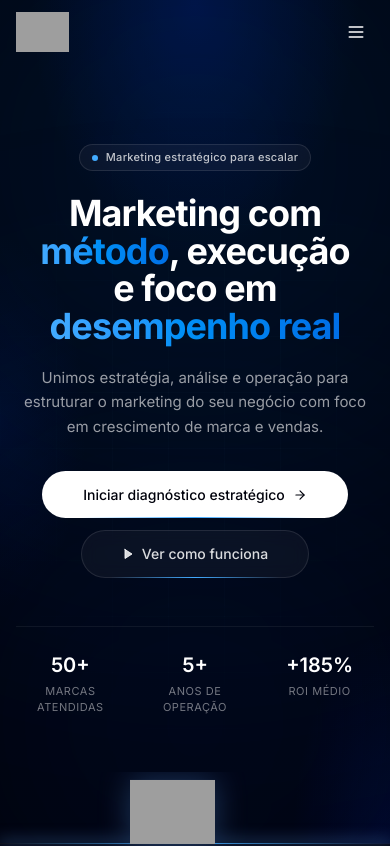
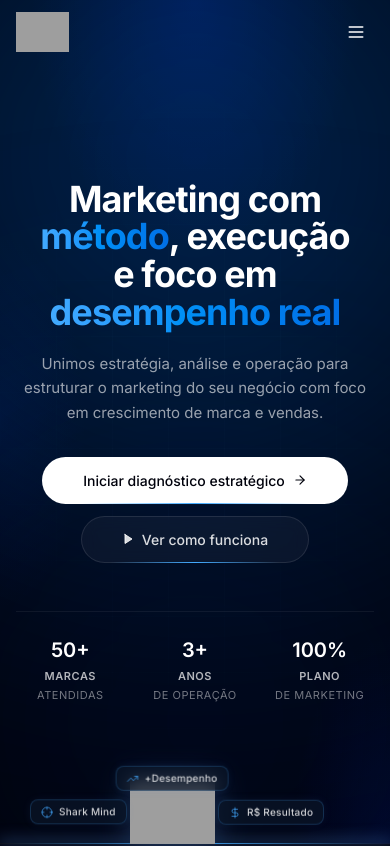
Before and after one commit to rdjunior4/Institucional_Sharks_Company, a Next.js app: page / in a window 390 px wide. Shown: the top 846 px of the page. Built offline with nearby package versions, Linux system fonts and the light colour scheme; grey boxes are pictures that could not be loaded.

Commit message:
feat: atualizar hero stats, animacao de contagem, popups flutuantes na barbatana e glow azul

```diff
--- a/components/sharks/hero-section.tsx
+++ b/components/sharks/hero-section.tsx
@@ -1,11 +1,39 @@
 "use client"
 
-import { motion } from "framer-motion"
+import { useEffect, useState } from "react"
+import { motion, animate } from "framer-motion"
 import Link from "next/link"
 import { ArrowRight, Play, TrendingUp, BarChart3, Sparkles, Activity } from "lucide-react"
 import { Button } from "@/components/sharks/button"
 
+import { useRef } from "react"
+
+function AnimatedCounter({ from, to, suffix }: { from: number; to: number; suffix: string }) {
+  const nodeRef = useRef<HTMLSpanElement>(null)
+
+  useEffect(() => {
+    const node = nodeRef.current
+    if (!node) return
+
+    const controls = animate(from, to, {
+      duration: 2,
+      delay: 0.5,
+      ease: "easeOut",
+      onUpdate(value) {
+        if (node) {
+          node.textContent = `${Math.round(value)}${suffix}`
+        }
+      }
+    })
+
+    return controls.stop
+  }, [from, to, suffix])
+
+  return <span ref={nodeRef}>{from}{suffix}</span>
+}
+
 export function HeroSection() {
+
   return (
     <section
       id="home"
@@ -17,7 +45,7 @@ export function HeroSection() {
       {/* Centered glow orbs — symmetric for centered layout */}
       <div className="pointer-events-none absolute inset-0 overflow-hidden">
         {/* Primary glow — centered top */}
-        <div className="absolute -top-48 left-1/2 h-[700px] w-[700px] -translate-x-1/2 rounded-full bg-sharks-blue/15 blur-[160px]" />
+        <div className="absolute -top-48 left-1/2 h-[700px] w-[700px] -translate-x-1/2 rounded-full bg-sharks-blue/30 blur-[140px]" />
         {/* Subtle accent — centered bottom */}
         <div className="absolute -bottom-32 left-1/2 h-[500px] w-[500px] -translate-x-1/2 rounded-full bg-sharks-blue-dark/20 blur-[160px]" />
       </div>
@@ -26,18 +54,7 @@ export function HeroSection() {
         <div className="flex min-h-[calc(100vh-5rem)] flex-col items-center justify-center pt-16 pb-32 lg:pt-24 lg:pb-48">
           {/* Content — centered */}
           <div className="flex flex-col items-center text-center">
-            <motion.div
-              initial={{ opacity: 0, y: 16 }}
-              animate={{ opacity: 1, y: 0 }}
-              transition={{ duration: 0.6 }}
-              className="inline-flex items-center gap-2 rounded-full border border-white/10 bg-white/[0.04] px-3 py-1 text-[11px] font-medium tracking-wide text-white/75 backdrop-blur-sm"
-            >
-              <span className="relative flex h-1.5 w-1.5">
-                <span className="absolute inline-flex h-full w-full animate-ping rounded-full bg-sharks-blue-light opacity-60" />
-                <span className="relative inline-flex h-1.5 w-1.5 rounded-full bg-sharks-blue-light" />
-              </span>
-              Marketing estratégico para escalar
-            </motion.div>
+
 
             <motion.h1
               initial={{ opacity: 0, y: 16 }}
@@ -45,8 +62,7 @@ export function HeroSection() {
               transition={{ duration: 0.7, delay: 0.1 }}
               className="mt-6 max-w-4xl text-balance text-4xl font-bold leading-[1.05] tracking-tight sm:text-5xl lg:text-6xl"
             >
-              Marketing com{" "}
-              <span className="sharks-gradient-text">método</span>, execução e foco em{" "}
+              Marketing com <span className="sharks-gradient-text">método</span>, execução e foco em{" "}
               <span className="sharks-gradient-text">desempenho real</span>
             </motion.h1>
 
@@ -86,24 +102,42 @@ export function HeroSection() {
 
             {/* Trust indicators */}
             <motion.div
-              initial={{ opacity: 0 }}
-              animate={{ opacity: 1 }}
-              transition={{ duration: 0.7, delay: 0.55 }}
+              initial="hidden"
+              animate="visible"
+              variants={{
+                hidden: { opacity: 0 },
+                visible: {
+                  opacity: 1,
+                  transition: {
+                    delayChildren: 0.55,
+                    staggerChildren: 0.15,
+                  },
+                },
+              }}
               className="mt-12 grid w-full max-w-lg grid-cols-3 gap-4 border-t border-white/[0.06] pt-6"
             >
               {[
-                { value: "50+", label: "Marcas atendidas" },
-                { value: "5+", label: "Anos de operação" },
-                { value: "+185%", label: "ROI médio" },
+                { value: 50, suffix: "+", topWord: "Marcas", bottomWords: "atendidas" },
+                { value: 3, suffix: "+", topWord: "Anos", bottomWords: "de operação" },
+                { value: 100, suffix: "%", topWord: "Plano", bottomWords: "de Marketing" },
               ].map((stat) => (
-                <div key={stat.label} className="text-center">
-                  <p className="text-xl font-semibold text-white sm:text-2xl">
-                    {stat.value}
+                <motion.div
+                  key={stat.topWord}
+                  variants={{
+                    hidden: { opacity: 0, y: 15 },
+                    visible: { opacity: 1, y: 0, transition: { duration: 0.5 } },
+                  }}
+                  whileHover={{ scale: 1.05 }}
+                  className="group flex flex-col items-center text-center cursor-default"
+                >
+                  <p className="text-xl font-semibold text-white sm:text-2xl transition-colors duration-300 group-hover:text-sharks-blue-light">
+                    <AnimatedCounter from={0} to={stat.value} suffix={stat.suffix} />
                   </p>
-                  <p className="mt-1 text-[11px] uppercase tracking-wider text-white/45">
-                    {stat.label}
+                  <p className="mt-1 flex flex-col gap-0.5 text-[11px] uppercase tracking-wider text-white/45 transition-colors duration-300 group-hover:text-white/60">
+                    <span className="font-semibold text-white/70 group-hover:text-white">{stat.topWord}</span>
+                    <span>{stat.bottomWords}</span>
                   </p>
-                </div>
+                </motion.div>
               ))}
             </motion.div>
           </div>
--- a/components/sharks/shark-fin-divider.tsx
+++ b/components/sharks/shark-fin-divider.tsx
@@ -2,6 +2,7 @@
 
 import { motion, useInView, useReducedMotion } from "framer-motion"
 import { useRef } from "react"
+import { Crosshair, TrendingUp, DollarSign } from "lucide-react"
 
 export function SharkFinDivider({ large = false }: { large?: boolean }) {
   const ref = useRef(null)
@@ -11,11 +12,14 @@ export function SharkFinDivider({ large = false }: { large?: boolean }) {
   const shouldAnimate = isInView && !prefersReducedMotion
   const duration = 2.0
 
+  // Popups appear after fin settles (slide 2s + stabilize buffer)
+  const popupBaseDelay = duration + 0.8
+
   return (
     <div className="relative z-20 w-full" aria-hidden="true">
       <div
         ref={ref}
-        className={`pointer-events-none absolute bottom-0 left-0 right-0 translate-y-[28%] overflow-hidden ${large ? "h-[100px] sm:h-[140px] lg:h-[200px]" : "h-[80px] sm:h-[100px] lg:h-[140px]"}`}
+        className={`pointer-events-none absolute bottom-0 left-0 right-0 translate-y-[28%] ${large ? "overflow-visible" : "overflow-hidden"} ${large ? "h-[100px] sm:h-[140px] lg:h-[200px]" : "h-[80px] sm:h-[100px] lg:h-[140px]"}`}
       >
       {/* Surface / trail line */}
       <div className="absolute bottom-[28%] left-0 right-0 h-px">
@@ -133,6 +137,110 @@ export function SharkFinDivider({ large = false }: { large?: boolean }) {
             className={`${large ? "h-[64px] sm:h-[80px] lg:h-[120px]" : "h-[48px] sm:h-[64px] lg:h-[80px]"} w-auto drop-shadow-[0_0_15px_rgba(91,156,246,0.3)]`}
           />
         </motion.div>
+
+        {/* === Floating info popups — only on the first (large) divider === */}
+        {large && (
+          <>
+            {/* +Desempenho — top center, above the fin */}
+            <motion.div
+              className="absolute left-1/2 -translate-x-1/2 flex items-center gap-1.5 rounded-md border border-sharks-blue-light/20 bg-[#0a1628]/70 px-2.5 py-1 backdrop-blur-sm shadow-[0_0_10px_rgba(91,156,246,0.08)]"
+              style={{ top: "-14px" }}
+              initial={{ opacity: 0, y: 6, scale: 0.92 }}
+              animate={
+                shouldAnimate
+                  ? {
+                      opacity: 1,
+                      y: [6, 0, -0.6, 0, -0.4, 0],
+                      scale: 1,
+                    }
+                  : {}
+              }
+              transition={{
+                opacity: { duration: 0.55, delay: popupBaseDelay, ease: "easeOut" },
+                scale: { duration: 0.55, delay: popupBaseDelay, ease: [0.25, 0.1, 0.25, 1] },
+                y: {
+                  duration: 4.5,
+                  delay: popupBaseDelay,
+                  ease: "easeInOut",
+                  repeat: Infinity,
+                  repeatType: "loop",
+                  times: [0, 0.12, 0.4, 0.55, 0.78, 1],
+                },
+              }}
+            >
+              <TrendingUp className="h-3 w-3 text-sharks-blue-light/70" />
+              <span className="text-[10px] font-medium tracking-wide text-white/80 sm:text-[11px]">
+                +Desempenho
+              </span>
+            </motion.div>
+
+            {/* Shark Mind — left of the fin */}
+            <motion.div
+              className="absolute flex items-center gap-1.5 rounded-md border border-sharks-blue-light/20 bg-[#0a1628]/70 px-2.5 py-1 backdrop-blur-sm shadow-[0_0_10px_rgba(91,156,246,0.08)]"
+              style={{ top: "20px", right: "calc(100% + 3px)" }}
+              initial={{ opacity: 0, y: 6, scale: 0.92 }}
+              animate={
+                shouldAnimate
+                  ? {
+                      opacity: 1,
+                      y: [6, 0, -0.5, 0, -0.7, 0],
+                      scale: 1,
+                    }
+                  : {}
+              }
+              transition={{
+                opacity: { duration: 0.55, delay: popupBaseDelay + 0.15, ease: "easeOut" },
+                scale: { duration: 0.55, delay: popupBaseDelay + 0.15, ease: [0.25, 0.1, 0.25, 1] },
+                y: {
+                  duration: 5,
+                  delay: popupBaseDelay + 0.15,
+                  ease: "easeInOut",
+                  repeat: Infinity,
+                  repeatType: "loop",
+                  times: [0, 0.12, 0.4, 0.55, 0.78, 1],
+                },
+              }}
+            >
+              <Crosshair className="h-3 w-3 text-sharks-blue-light/70" />
+              <span className="text-[10px] font-medium tracking-wide text-white/80 whitespace-nowrap sm:text-[11px]">
+                Shark Mind
+              </span>
+            </motion.div>
+
+            {/* R$ Resultado — right of the fin */}
+            <motion.div
+              className="absolute flex items-center gap-1.5 rounded-md border border-sharks-blue-light/20 bg-[#0a1628]/70 px-2.5 py-1 backdrop-blur-sm shadow-[0_0_10px_rgba(91,156,246,0.08)]"
+              style={{ top: "20px", left: "calc(100% + 3px)" }}
+              initial={{ opacity: 0, y: 6, scale: 0.92 }}
+              animate={
+                shouldAnimate
+                  ? {
+                      opacity: 1,
+                      y: [6, 0, -0.5, 0, -0.3, 0],
+                      scale: 1,
+                    }
+                  : {}
+              }
+              transition={{
+                opacity: { duration: 0.55, delay: popupBaseDelay + 0.3, ease: "easeOut" },
+                scale: { duration: 0.55, delay: popupBaseDelay + 0.3, ease: [0.25, 0.1, 0.25, 1] },
+                y: {
+                  duration: 4.8,
+                  delay: popupBaseDelay + 0.3,
+                  ease: "easeInOut",
+                  repeat: Infinity,
+                  repeatType: "loop",
+                  times: [0, 0.12, 0.4, 0.55, 0.78, 1],
+                },
+              }}
+            >
+              <DollarSign className="h-3 w-3 text-sharks-blue-light/70" />
+              <span className="text-[10px] font-medium tracking-wide text-white/80 whitespace-nowrap sm:text-[11px]">
+                R$ Resultado
+              </span>
+            </motion.div>
+          </>
+        )}
       </motion.div>
       </div>
     </div>
```
Also changed, not shown: components/sharks/contact-section.tsx (+5 -69 lines).
